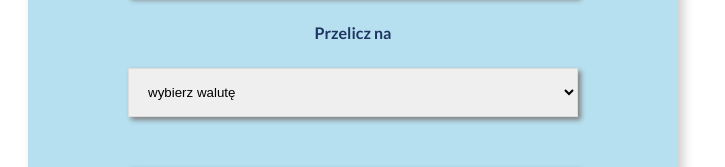
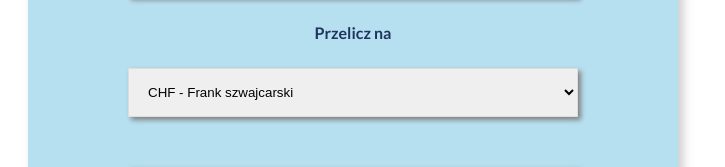
Before and after one commit to patrycja-i-lesniak/currency-converter-react-ver-1, a React (Create React App) app: page / in a window 1280 px wide. Shown: the part 245-412 px from the top of the page, without its empty margins (0-725 px from the left). Built offline with nearby package versions, Linux system fonts and the light colour scheme.

Commit message:
currencies element changed

```diff
--- a/src/currencies/index.js
+++ b/src/currencies/index.js
@@ -1,7 +1,6 @@
 const currencies = [
-    { id: 1, name: "wybierz walutę" },
-    { id: 2, name: "CHF - Frank szwajcarski", exchangeRate: 4.1368 },
-    { id: 3, name: "EUR - Euro", exchangeRate: 4.5427 },
-    { id: 4, name: "GBP - Brytyjski funt szterling", exchangeRate: 5.2250 },
+    { id: 1, name: "CHF - Frank szwajcarski", exchangeRate: 4.1368 },
+    { id: 2, name: "EUR - Euro", exchangeRate: 4.5427 },
+    { id: 3, name: "GBP - Brytyjski funt szterling", exchangeRate: 5.2250 },
 ];
 export default currencies;
```
